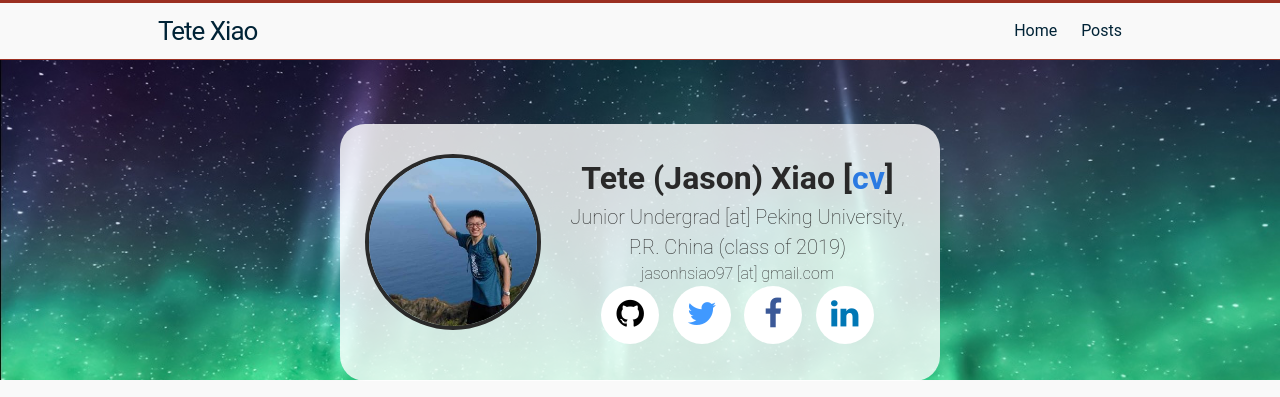
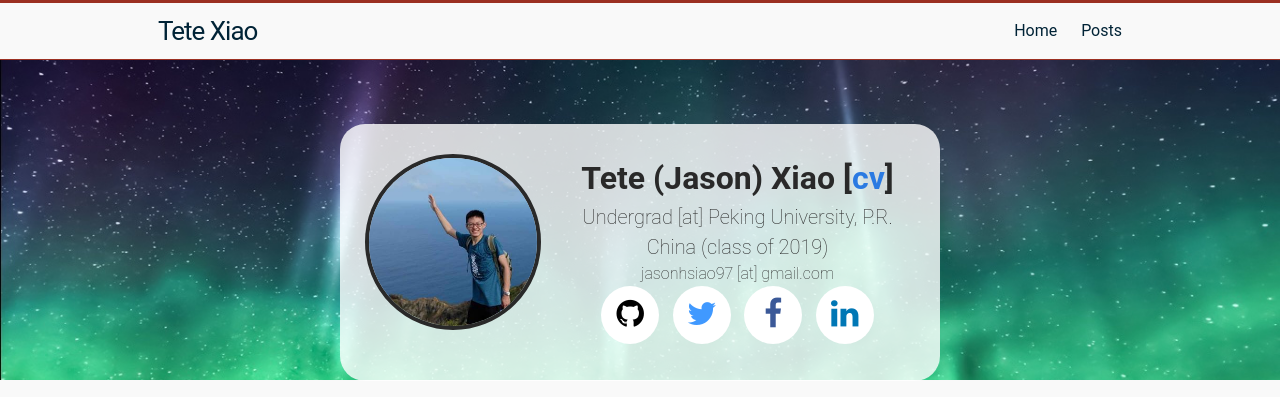
Before and after one commit to Tete-Xiao/Tete-Xiao.github.io, a Jekyll site: the page built from index.html, in a window 1280 px wide and 900 px high. Shown: the top 397 px of the window. Built offline with Jekyll 4.4.1, drawn with Linux system fonts in a browser that asks for light colours.

Commit message:
update bio

```diff
--- a/_data/bio.yml
+++ b/_data/bio.yml
@@ -1,5 +1,5 @@
 name:       "Tete (Jason) Xiao [<a href='/pdf/resume.pdf'>cv</a>]"
-title:      "Junior Undergrad [at] Peking University, P.R. China (class of 2019)"
+title:      "Undergrad [at] Peking University, P.R. China (class of 2019)"
 email:      "jasonhsiao97 [at] gmail.com"
 head_pic:   /images/self-portrait/me.jpg
 deep_pic:   /images/self-portrait/deep-me.jpg
```
